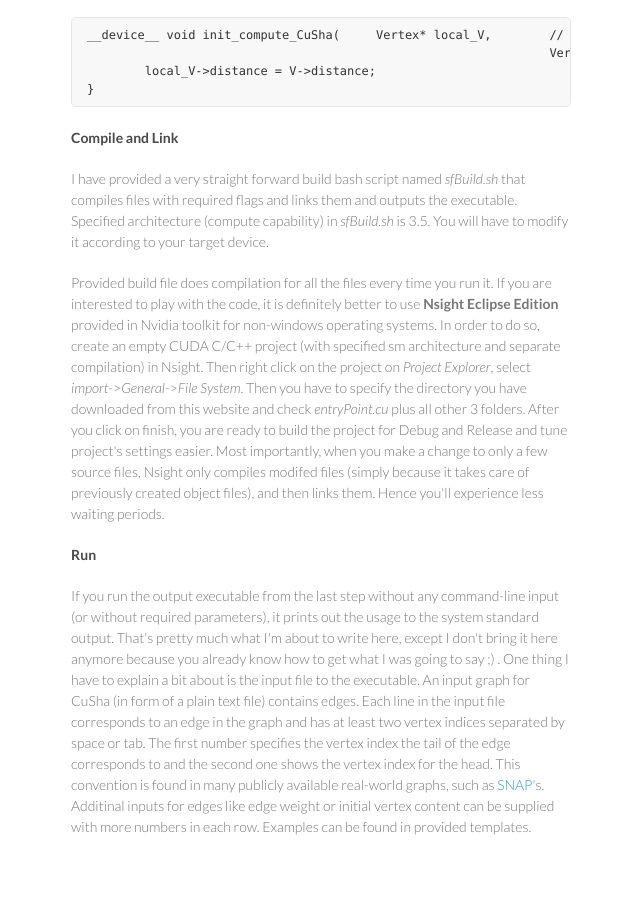
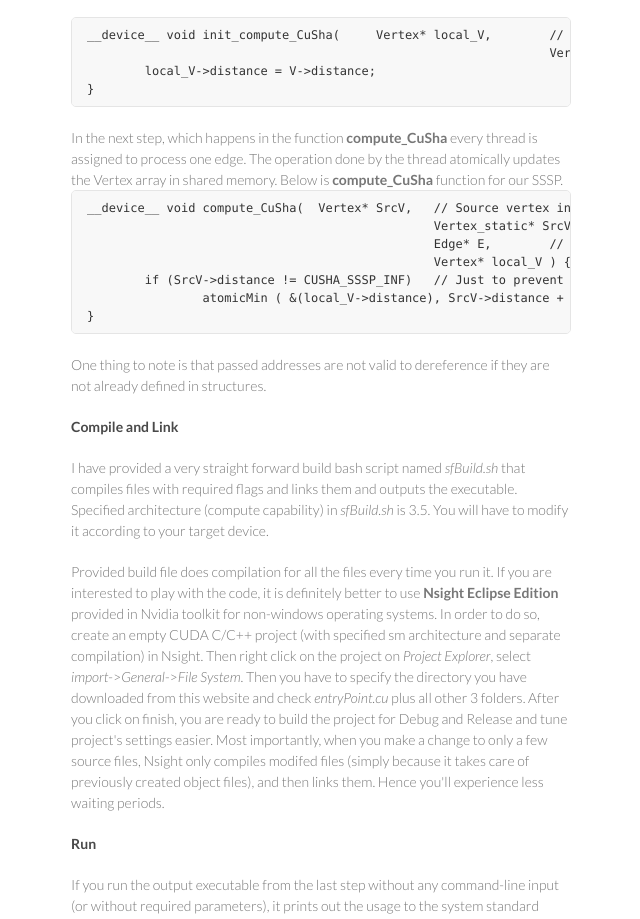
Before and after one commit to farkhor/CuSha, a plain HTML site: page index.html in a window 1280 px wide. Shown: the part 1548-2467 px from the top of the page, without its empty margins (499-1139 px from the left). Before the commit the page ends 2435 px from the top, so only its background shows below. Drawn offline with Linux system fonts and the light colour scheme.

Commit message:
Update index.html

```diff
--- a/index.html
+++ b/index.html
@@ -81,13 +81,24 @@ typedef struct Edge{ unsigned int weight; }Edge;
 
     <p>The next step is to define required functions for CSR-based processing and CuSha. First I explain about CuSha functions, and then about CSR ones.
     Functions you need to modify to process your graph with CuSha are all inside <em>cusha-UserFunctions.cu</em>. Processing with CuSha happens in 4 step from which 3 are explicitly and directly determined by the user.
-    The first fucntion that controls the first step is <b>init_compute_CuSha</b> that initializes vertex array in shared memory. This shared memory vertex array is used as an scratchpad (just like what they say about GPU shared memory) to perform computation on vertices.
+    The first fucntion controllong the first step is <b>init_compute_CuSha</b> that initializes vertex array in shared memory. This shared memory vertex array is used as an scratchpad (just like what they say about GPU shared memory) to perform computation on vertices.
     The role of <b>init_compute_CuSha</b> function is to properly make shared memory ready for the current iteration. As an example, for our SSSP, the function is:
 <pre><code>__device__ void init_compute_CuSha(	Vertex* local_V,	// Address of the corresponding vertex in shared memory.
 								Vertex* V	) {	// Address of the vertex in global memory
 	local_V->distance = V->distance;
 }
 </code></pre>
+    In the next step, which happens in the function <b>compute_CuSha</b> every thread is assigned to process one edge. The operation done by the thread atomically updates the Vertex array in shared memory.
+    Below is <b>compute_CuSha</b> function for our SSSP.
+<pre><code>__device__ void compute_CuSha(	Vertex* SrcV,	// Source vertex in global memory.
+						Vertex_static* SrcV_static,	// Source Vertex_static in global memory. Dereferencing this pointer if it's not defined causes error.
+						Edge* E,	// Thread's specific shared memory.
+						Vertex* local_V	) {	// Current value of the corresponding (destination) vertex.
+	if (SrcV->distance != CUSHA_SSSP_INF)	// Just to prevent possible unpredicted overflows.
+		atomicMin ( &(local_V->distance), SrcV->distance + E->weight );
+}
+</code></pre>
+    One thing to note is that passed addresses are not valid to dereference if they are not already defined in structures.
     </p>
 
     <h4>Compile and Link</h4>
```
